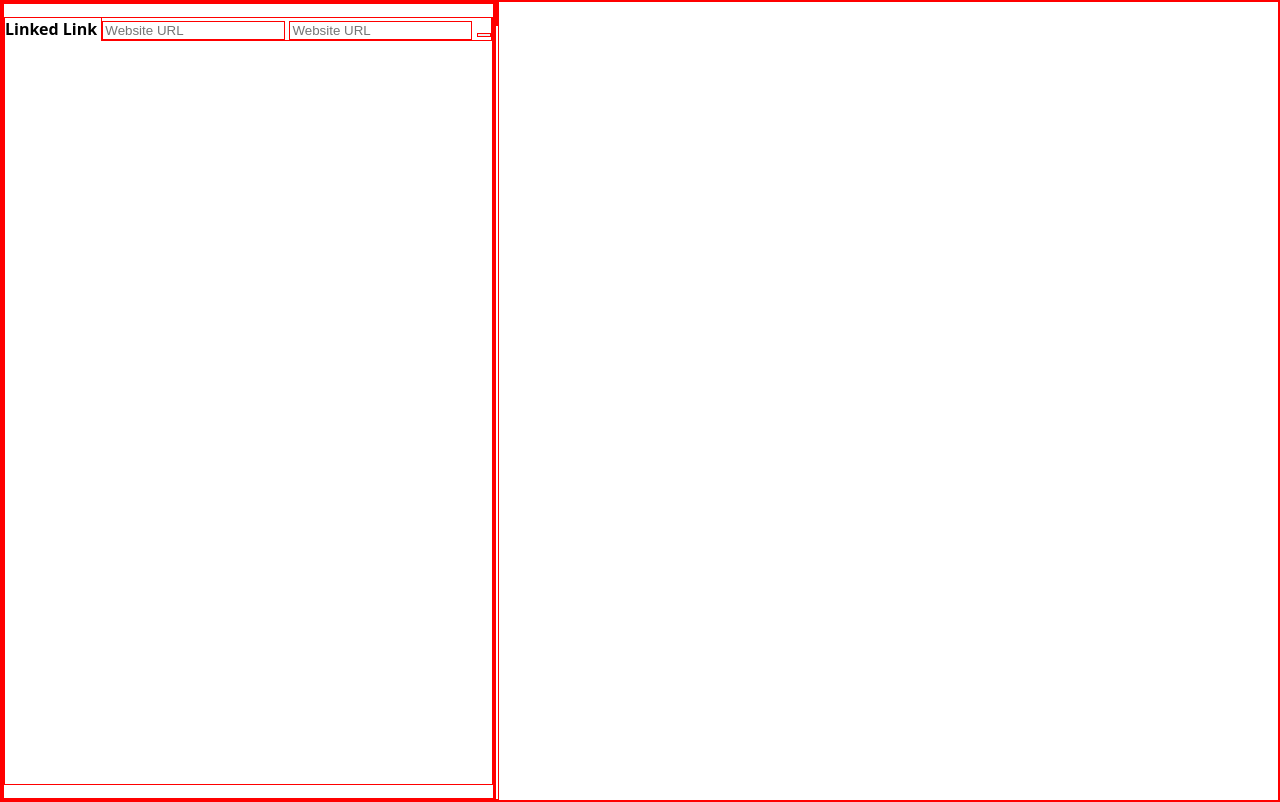
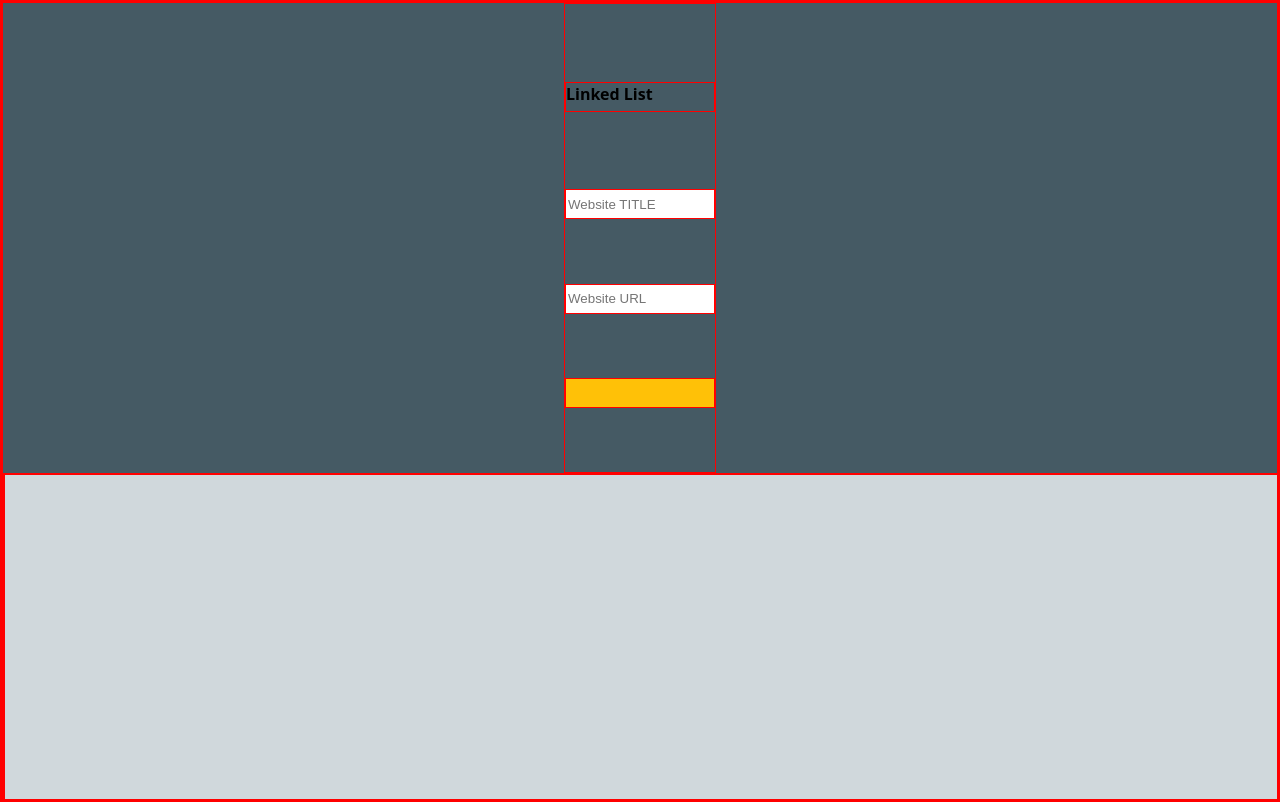
Before and after one commit to Edwardjackc/linked-list, a plain HTML site: page index.html in a window 1280 px wide. Drawn offline with Linux system fonts and the light colour scheme.

Commit message:
Add some styling

```diff
--- a/index.html
+++ b/index.html
@@ -12,11 +12,10 @@
   <aside class="container__aside">
     <form class="aside__form">
       <h1 class="aside__header">
-        Linked Link
-        <span class=aside__header__span--image
+        Linked List
       </h1>
-      <input class="aside__input--title" type="text" placeholder="Website URL">
-      <input class="aside__input--url" type="text" placeholder="Website URL">
+      <input class="aside__input" type="text" placeholder="Website TITLE">
+      <input class="aside__input" type="text" placeholder="Website URL">
       <button class="aside__btn" text="Enter">
       </button>
     </form>
--- a/styles.css
+++ b/styles.css
@@ -1,29 +1,46 @@
 * {
   box-sizing: border-box;
-  border: 1px, red, solid;
+  border:solid red 1px;
 }
 
 body {
   font-family: 'Open Sans', sans-serif;
   height: 100vh;
   margin:0;
-  display:flex
+  display:grid;
+  grid-template-rows:2;
 }
 
 .container__aside {
-  display:flex
+  display:flex;
+  background-color:#455A64;
+  justify-content: center;
 }
 
 .aside__form {
   display:flex;
-  justify-content: space-around
+  flex-direction:column;
+  justify-content: space-evenly;
 }
 
 .aside__header {
 font-size:1em;
+height: 30px;
 }
 
 .aside__input {
   height:30px;
   width:150px;
 }
+
+.aside__btn {
+  background-color:#FFC107;
+  color:#ffffff;
+  height:30px;
+  width:150px;
+}
+
+.container__main {
+  background-color: #D0D8DC;
+  display:flex;
+}
```
